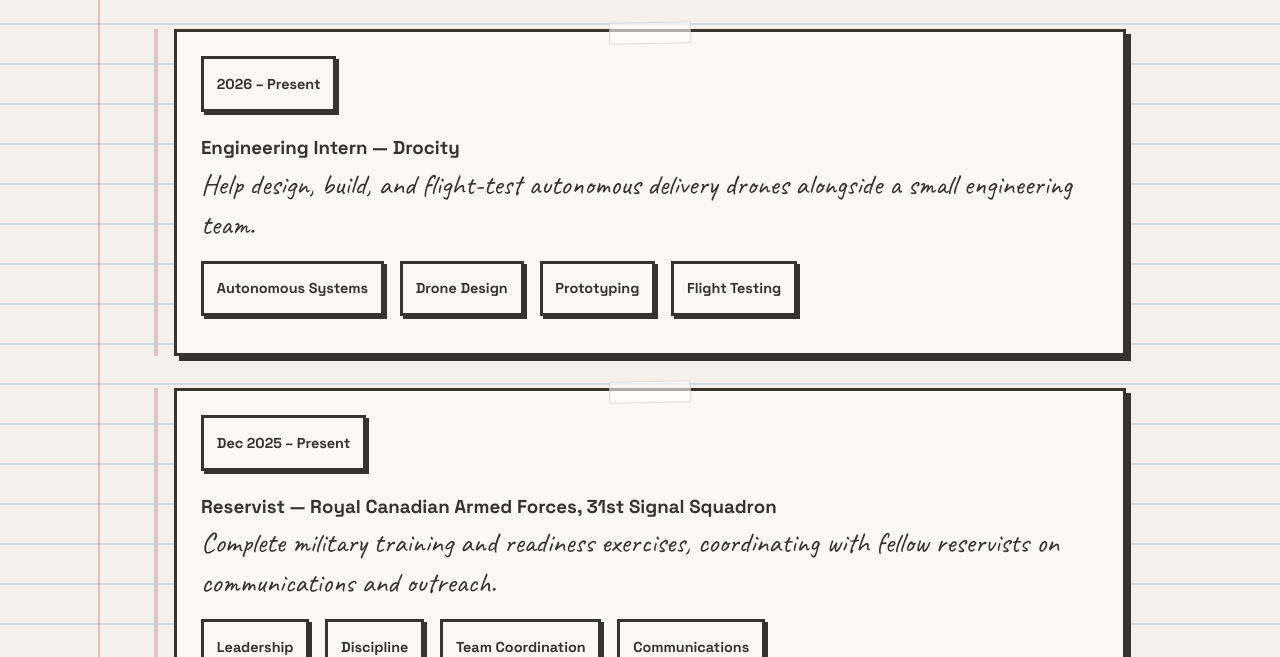
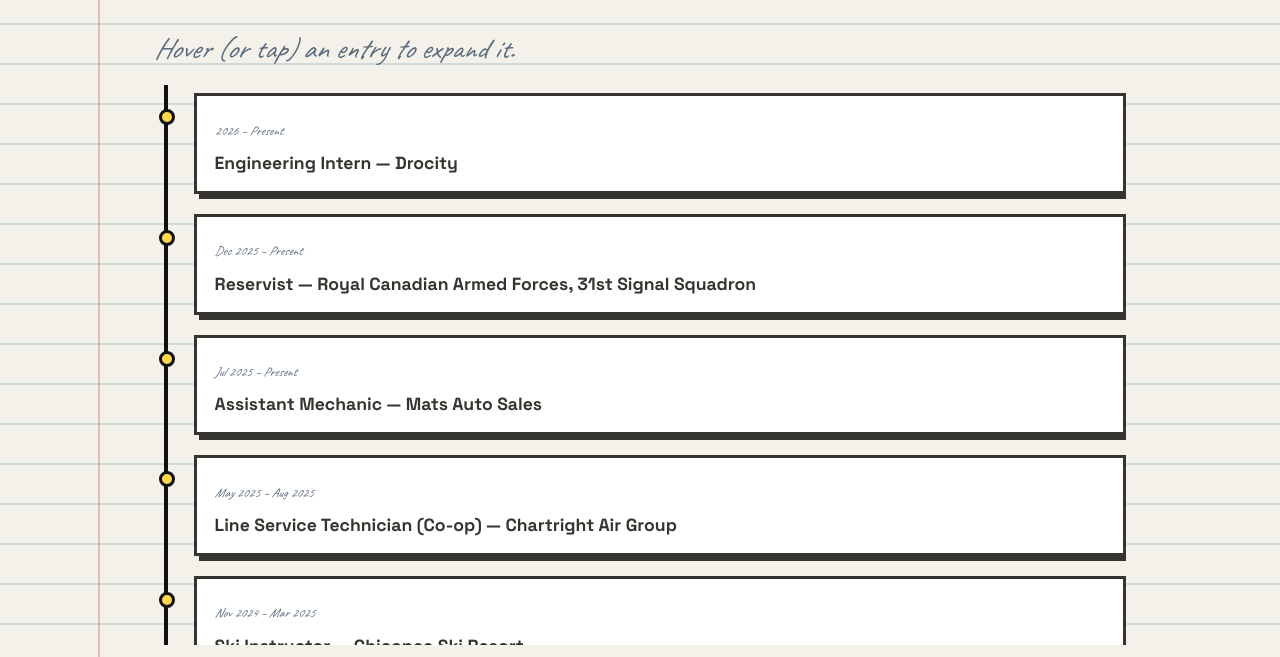
Before and after one commit to Jeevithan42/Personal-Portfolio-, a plain HTML site: page experience.html in a window 1280 px wide. Shown: the part 295-952 px from the top of the page. Drawn offline with Linux system fonts and the light colour scheme.

Commit message:
experience timeline v1

```diff
--- a/experience.html
+++ b/experience.html
@@ -37,18 +37,21 @@
 
             <section>
                 <h2 class="section-title">Experience</h2>
+                <p class="timeline-hint">Hover (or tap) an entry to expand it.</p>
 
-                <div class="timeline">
+                <div class="timeline-scroll">
 
-                    <div class="timeline-entry">
-                        <div class="brutal-card">
-                            <span class="brutal-card badge bg-yellow">2026 – Present</span>
-                            <h3>Engineering Intern — Drocity</h3>
+                    <div class="tl-entry">
+                        <div class="tl-dot"></div>
+                        <div class="tl-card">
+                            <span class="tl-date">2026 – Present</span>
+                            <h3 class="tl-title">Engineering Intern — Drocity</h3>
+                            <div class="tl-details">
                                 <p>
                                     Help design, build, and flight-test autonomous delivery drones
                                     alongside a small engineering team.
                                 </p>
-                            <div class="badges" style="margin-top: 1rem;">
+                                <div class="badges" style="margin-top: 0.8rem;">
                                     <span class="brutal-card badge bg-cyan">Autonomous Systems</span>
                                     <span class="brutal-card badge bg-cyan">Drone Design</span>
                                     <span class="brutal-card badge bg-cyan">Prototyping</span>
@@ -56,16 +59,19 @@
                                 </div>
                             </div>
                         </div>
+                    </div>
 
-                    <div class="timeline-entry">
-                        <div class="brutal-card">
-                            <span class="brutal-card badge bg-yellow">Dec 2025 – Present</span>
-                            <h3>Reservist — Royal Canadian Armed Forces, 31st Signal Squadron</h3>
+                    <div class="tl-entry">
+                        <div class="tl-dot"></div>
+                        <div class="tl-card">
+                            <span class="tl-date">Dec 2025 – Present</span>
+                            <h3 class="tl-title">Reservist — Royal Canadian Armed Forces, 31st Signal Squadron</h3>
+                            <div class="tl-details">
                                 <p>
                                     Complete military training and readiness exercises, coordinating
                                     with fellow reservists on communications and outreach.
                                 </p>
-                            <div class="badges" style="margin-top: 1rem;">
+                                <div class="badges" style="margin-top: 0.8rem;">
                                     <span class="brutal-card badge bg-lime">Leadership</span>
                                     <span class="brutal-card badge bg-lime">Discipline</span>
                                     <span class="brutal-card badge bg-lime">Team Coordination</span>
@@ -73,51 +79,61 @@
                                 </div>
                             </div>
                         </div>
+                    </div>
 
-                    <div class="timeline-entry">
-                        <div class="brutal-card">
-                            <span class="brutal-card badge bg-yellow">Jul 2025 – Present</span>
-                            <h3>Assistant Mechanic — Mats Auto Sales</h3>
+                    <div class="tl-entry">
+                        <div class="tl-dot"></div>
+                        <div class="tl-card">
+                            <span class="tl-date">Jul 2025 – Present</span>
+                            <h3 class="tl-title">Assistant Mechanic — Mats Auto Sales</h3>
+                            <div class="tl-details">
                                 <p>
                                     Support diagnostics, repairs, and routine maintenance in a
                                     full-time automotive shop alongside senior mechanics.
                                 </p>
-                            <div class="badges" style="margin-top: 1rem;">
+                                <div class="badges" style="margin-top: 0.8rem;">
                                     <span class="brutal-card badge bg-orange">Vehicle Diagnostics</span>
                                     <span class="brutal-card badge bg-orange">Mechanical Repair</span>
                                     <span class="brutal-card badge bg-orange">Attention to Detail</span>
                                 </div>
                             </div>
                         </div>
+                    </div>
 
-                    <div class="timeline-entry">
-                        <div class="brutal-card">
-                            <span class="brutal-card badge bg-yellow">May 2025 – Aug 2025</span>
-                            <h3>Line Service Technician (Co-op) — Chartright Air Group</h3>
+                    <div class="tl-entry">
+                        <div class="tl-dot"></div>
+                        <div class="tl-card">
+                            <span class="tl-date">May 2025 – Aug 2025</span>
+                            <h3 class="tl-title">Line Service Technician (Co-op) — Chartright Air Group</h3>
+                            <div class="tl-details">
                                 <p>
                                     Supported daily ground operations at a private aviation FBO,
                                     maintaining safety and cleanliness standards under time pressure.
                                 </p>
-                            <div class="badges" style="margin-top: 1rem;">
+                                <div class="badges" style="margin-top: 0.8rem;">
                                     <span class="brutal-card badge bg-purple">Ground Operations</span>
                                     <span class="brutal-card badge bg-purple">Safety Compliance</span>
                                     <span class="brutal-card badge bg-purple">Reliability</span>
                                 </div>
                             </div>
                         </div>
+                    </div>
 
-                    <div class="timeline-entry">
-                        <div class="brutal-card">
-                            <span class="brutal-card badge bg-yellow">Nov 2024 – Mar 2025</span>
-                            <h3>Ski Instructor — Chicopee Ski Resort</h3>
+                    <div class="tl-entry">
+                        <div class="tl-dot"></div>
+                        <div class="tl-card">
+                            <span class="tl-date">Nov 2024 – Mar 2025</span>
+                            <h3 class="tl-title">Ski Instructor — Chicopee Ski Resort</h3>
+                            <div class="tl-details">
                                 <p>
                                     Taught skiing fundamentals to students of all levels, adapting
                                     lessons to each learner's pace while prioritizing safety.
                                 </p>
-                            <div class="badges" style="margin-top: 1rem;">
+                                <div class="badges" style="margin-top: 0.8rem;">
                                     <span class="brutal-card badge bg-pink">Coaching</span>
                                     <span class="brutal-card badge bg-pink">Patience</span>
                                     <span class="brutal-card badge bg-pink">Customer Service</span>
+                                </div>
                             </div>
                         </div>
                     </div>
--- a/styles.css
+++ b/styles.css
@@ -655,4 +655,86 @@
     .sticker-sixers {
         right: 20px;
     }
+}/* ===== SCROLLABLE EXPERIENCE TIMELINE ===== */
+.timeline-hint {
+    font-size: 0.85rem;
+    font-style: italic;
+    color: #5a6b7d;
+    margin: 0.25rem 0 0.5rem;
 }
+
+.timeline-scroll {
+    position: relative;
+    max-height: 70vh;
+    overflow-y: auto;
+    padding: 0.5rem 0 0.5rem 2.5rem;
+    margin-top: 1rem;
+}
+
+.timeline-scroll::before {
+    content: "";
+    position: absolute;
+    top: 0;
+    bottom: 0;
+    left: 0.6rem;
+    width: 4px;
+    background-color: #111111;
+}
+
+.tl-entry {
+    position: relative;
+    margin-bottom: 1.25rem;
+}
+
+.tl-dot {
+    position: absolute;
+    left: -2.2rem;
+    top: 1rem;
+    width: 16px;
+    height: 16px;
+    background-color: #ffd84d;
+    border: 3px solid #111111;
+    border-radius: 50%;
+    z-index: 1;
+}
+
+.tl-card {
+    border: var(--border);
+    box-shadow: var(--shadow);
+    background-color: #ffffff;
+    padding: 0.9rem 1.1rem;
+    cursor: pointer;
+    transition: transform 0.15s ease;
+}
+
+.tl-entry:hover .tl-card {
+    transform: translate(-2px, -2px);
+}
+
+.tl-date {
+    display: block;
+    font-size: 0.8rem;
+    font-style: italic;
+    color: #5a6b7d;
+}
+
+.tl-title {
+    margin: 0.15rem 0;
+    font-size: 1.1rem;
+}
+
+.tl-details {
+    max-height: 0;
+    overflow: hidden;
+    transition: max-height 0.35s ease;
+}
+
+.tl-entry:hover .tl-details,
+.tl-entry.open .tl-details {
+    max-height: 420px;
+}
+
+.tl-details p {
+    margin: 0.6rem 0 0;
+    font-size: 0.95rem;
+}
```
Also changed, not shown: script.js (+31 -5 lines). Lines whose indentation alone changed are shown as unchanged.
